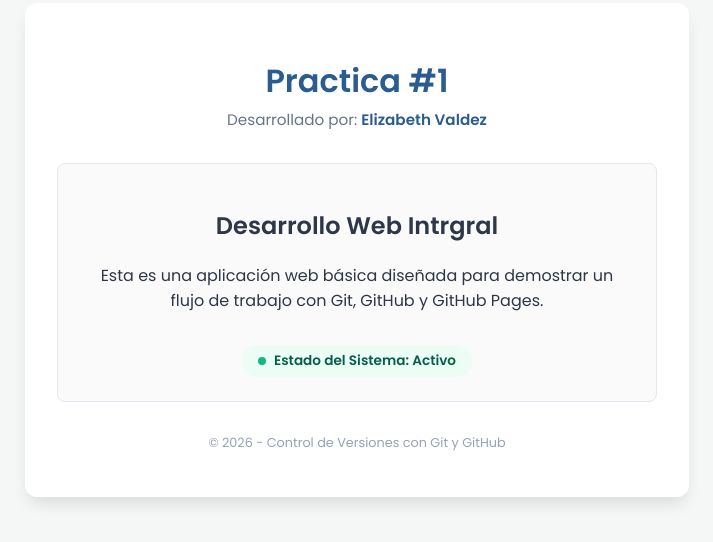
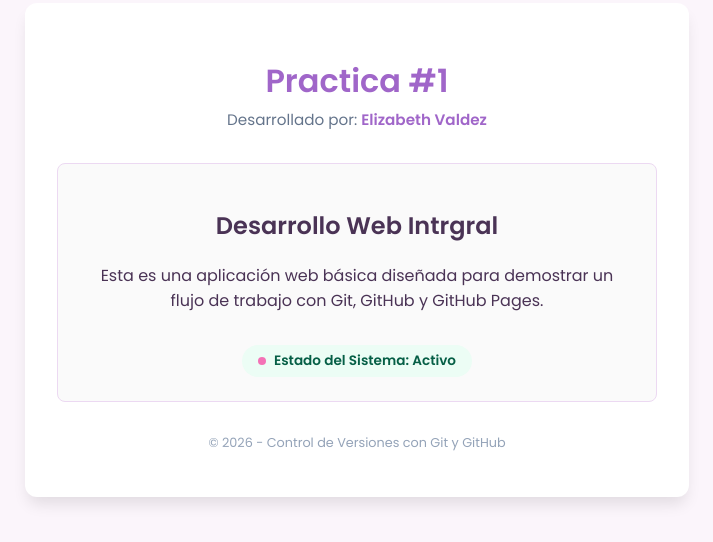
Before and after one commit to Noemi13Val/VersionamientoElizabethValdez9c, a plain HTML site: page index.html in a window 1280 px wide. Shown: the part 150-692 px from the top of the page, without its empty margins (283-996 px from the left). Drawn offline with Linux system fonts and the light colour scheme.

Commit message:
styles:modificacion de la paleta de colores

```diff
--- a/styles.css
+++ b/styles.css
@@ -1,11 +1,11 @@
 /* Paleta de colores y Tipografía */
 :root {
-  --bg-color: #f4f7f6;
+  --bg-color: #fbf5fb;
   --card-bg: #ffffff;
-  --primary-color: #2b5c8f;
-  --text-color: #2d3748;
-  --accent-color: #10b981;
-  --border-color: #e2e8f0;
+  --primary-color: #a066c9;
+  --text-color: #4a3355;
+  --accent-color: #f472b6;
+  --border-color: #ecd9f2;
 }
 
 body {
```
